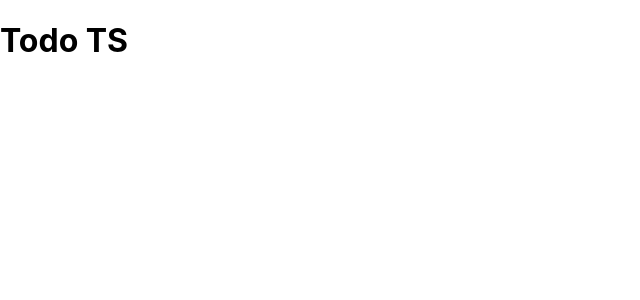
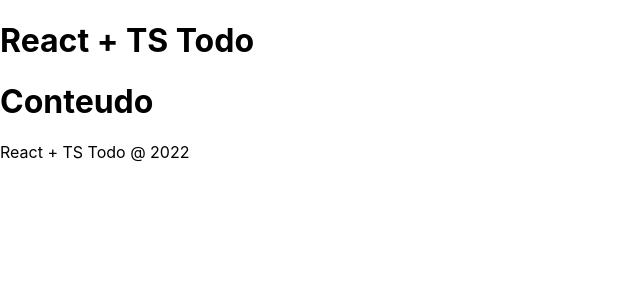
Before and after one commit to jailsonprado/Todo_React.JS_TS, a React (Create React App) app: page / in a window 1280 px wide. Shown: the top 300 px of the page, without its empty margins (0-640 px from the left). Built offline with nearby package versions, Linux system fonts and the light colour scheme.

Commit message:
create header and footer

```diff
--- a/src/App.tsx
+++ b/src/App.tsx
@@ -1,9 +1,15 @@
 import React from "react";
+
+// components
+import Footer from "./components/Footer/Footer";
+import Header from "./components/Header/Header";
 
 function App() {
   return (
-    <div className="App">
-      <h1>Todo TS</h1>
+    <div>
+      <Header />
+      <h1>Conteudo</h1>
+      <Footer />
     </div>
   );
 }
--- /dev/null
+++ b/src/components/Footer/Footer.tsx
@@ -0,0 +1,15 @@
+import React from "react";
+
+const Footer = () => {
+  return (
+    <div>
+      <footer>
+        <p>
+          <span>React + TS Todo</span> @ 2022
+        </p>
+      </footer>
+    </div>
+  );
+};
+
+export default Footer;
--- /dev/null
+++ b/src/components/Header/Header.tsx
@@ -0,0 +1,13 @@
+import React from "react";
+
+const Header = () => {
+  return (
+    <div>
+      <header>
+        <h1>React + TS Todo</h1>
+      </header>
+    </div>
+  );
+};
+
+export default Header;
```
